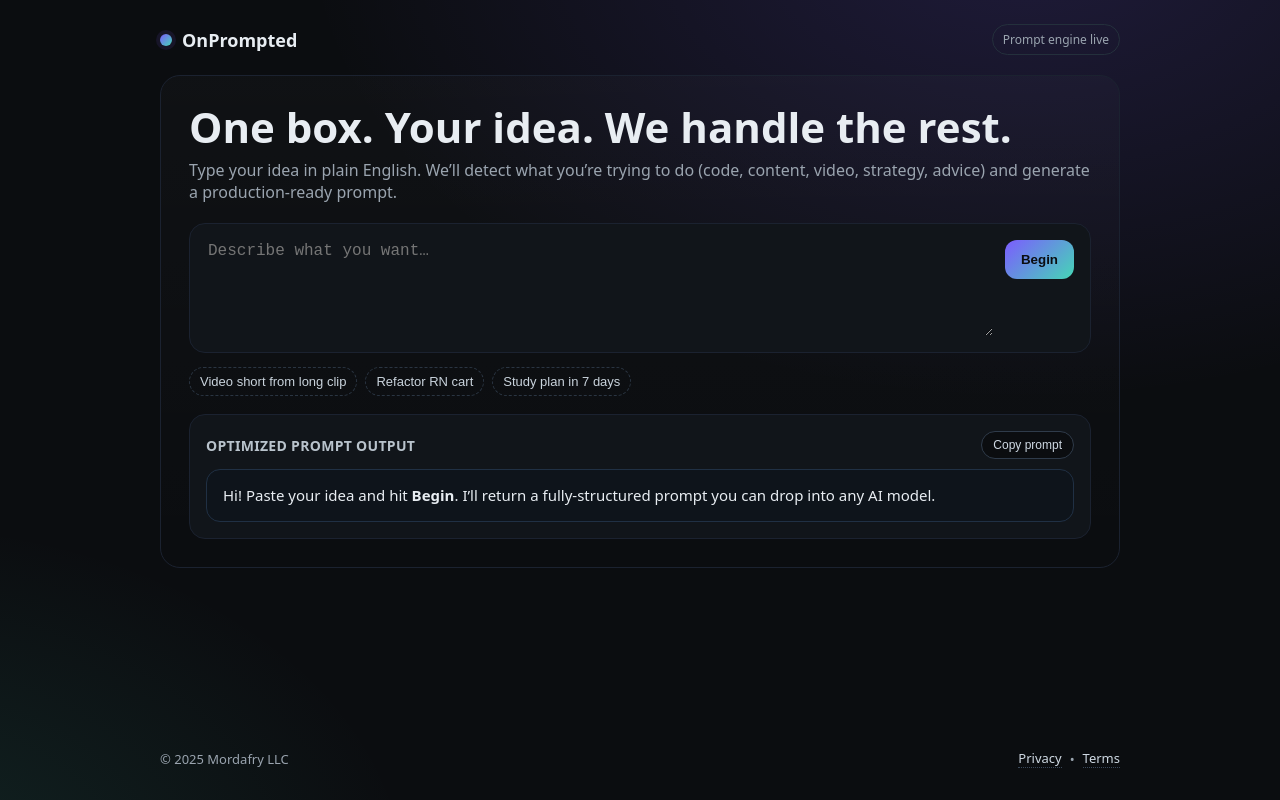
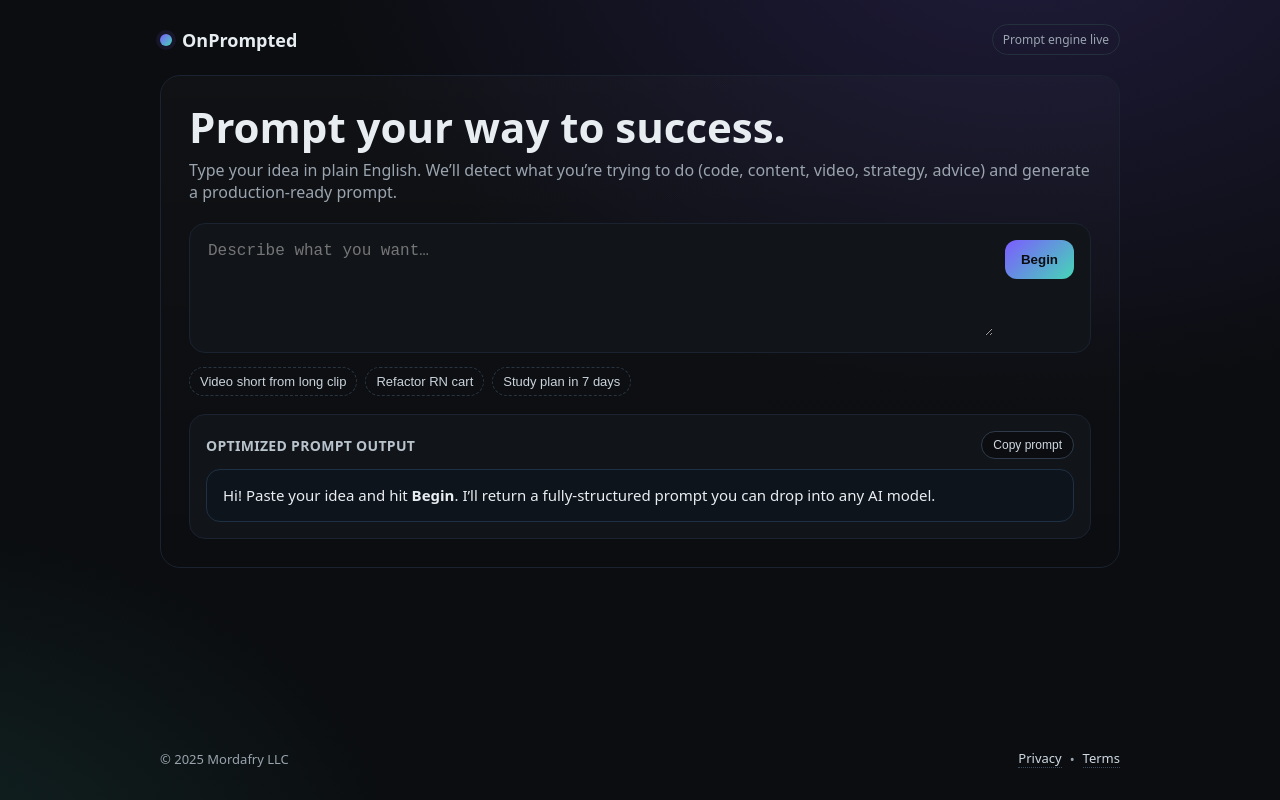
Before and after one commit to Howie774/onprompted, a website: page public/index.html in a window 1280 px wide. Drawn offline with Linux system fonts and the light colour scheme; no server answers.

Commit message:
Prompt your way to success

```diff
--- a/public/index.html
+++ b/public/index.html
@@ -13,7 +13,7 @@
   </header>
 
   <main class="hero">
-    <h1>One box. Your idea. We handle the rest.</h1>
+    <h1>Prompt your way to success.</h1>
     <p class="sub">
       Type your idea in plain English. We’ll detect what you’re trying to do
       (code, content, video, strategy, advice) and generate a production-ready prompt.
```
